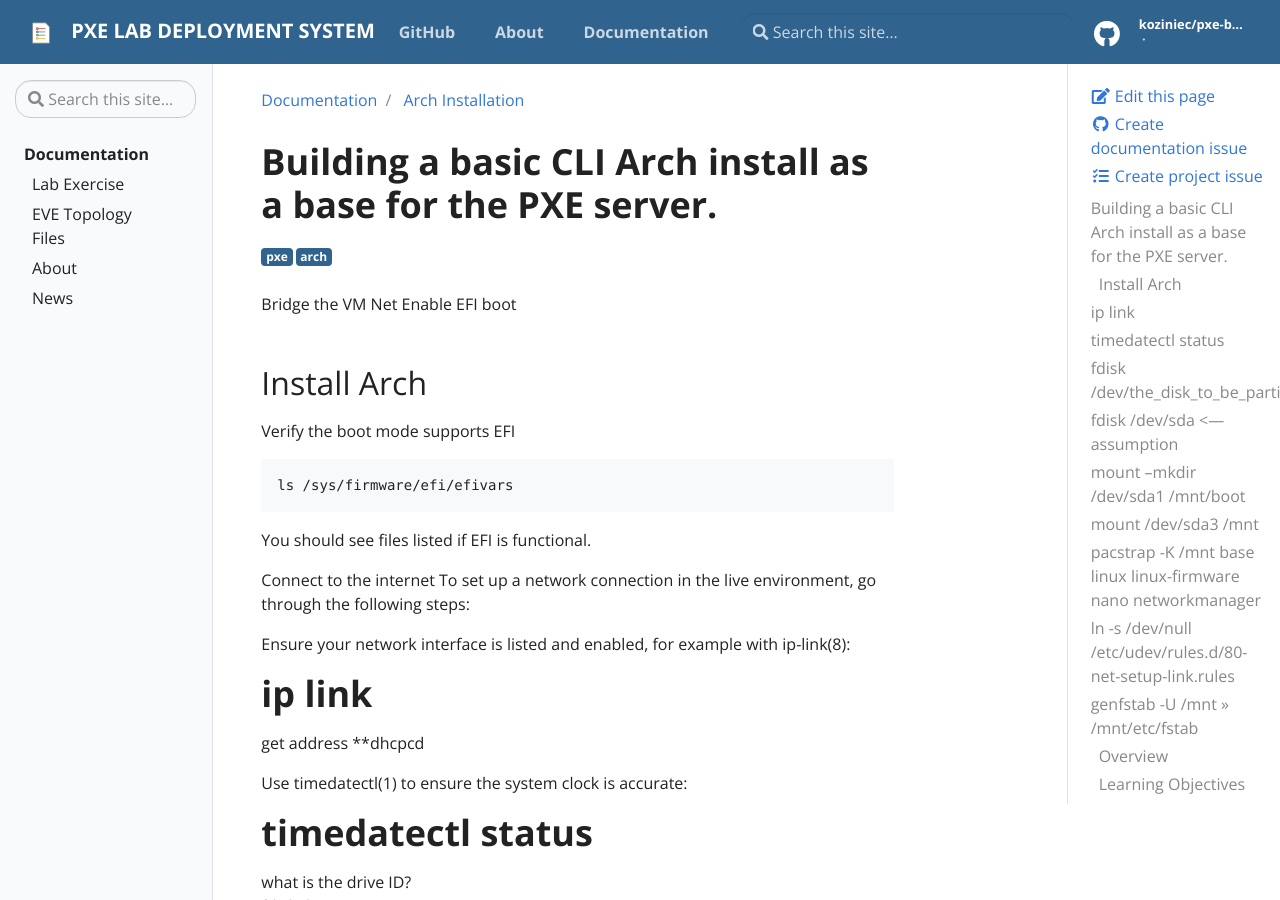
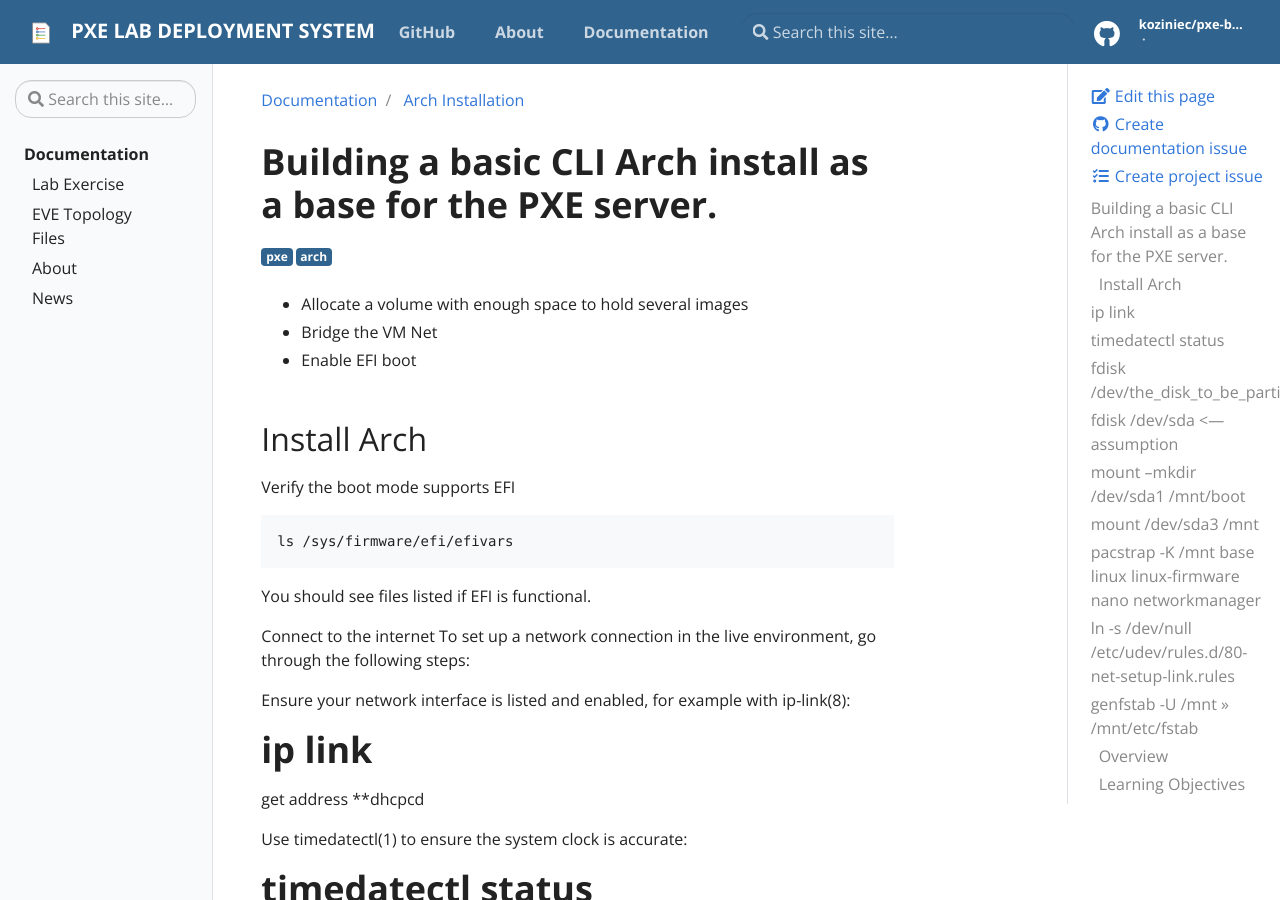
Before and after one commit to koziniec/pxe-boot, a Jekyll site: the page built from _docs/Arch Installation.md, in a window 1280 px wide and 900 px high. Built offline with Jekyll 4.4.1, drawn with Linux system fonts in a browser that asks for light colours.

Commit message:
Update Arch Installation.md

```diff
--- a/_docs/Arch Installation.md
+++ b/_docs/Arch Installation.md
@@ -6,8 +6,9 @@ tags:
 description: Basic Arch OS configuration
 ---
 # Building a basic CLI Arch install as a base for the PXE server.
-Bridge the VM Net
-Enable EFI boot
+* Allocate a volume with enough space to hold several images
+* Bridge the VM Net
+* Enable EFI boot
 
 ## Install Arch
 Verify the boot mode supports EFI
```
